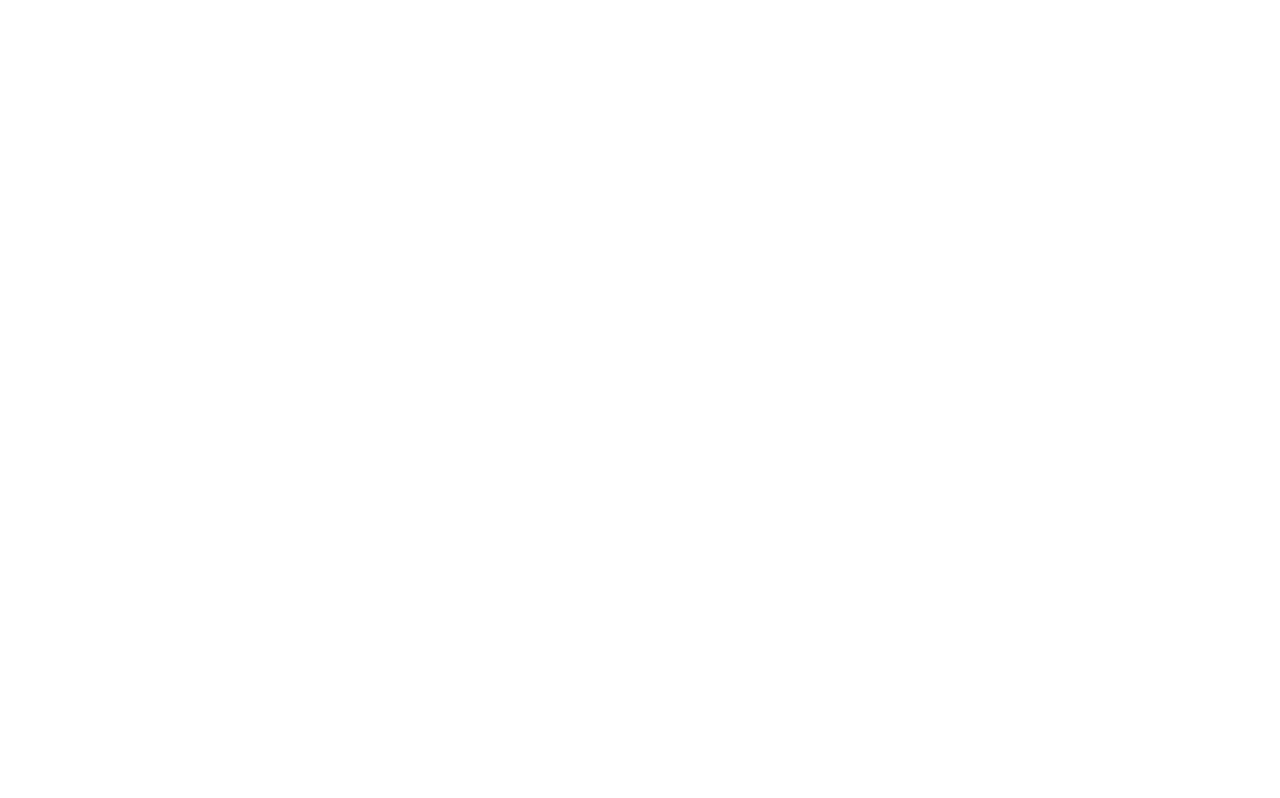
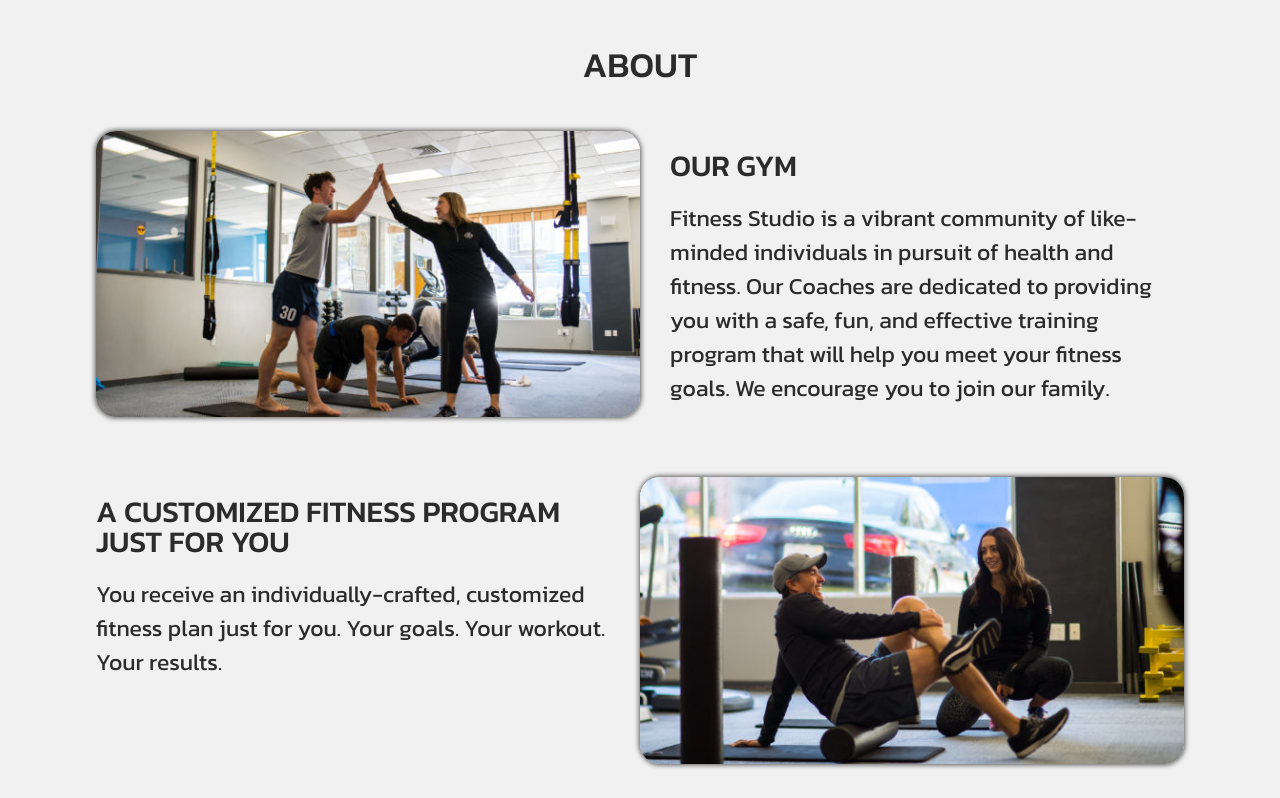
Before and after one commit to Rafael-Lopez-Bobadilla/Fitness-studio, a React (Create React App) app: page / in a window 1280 px wide. Shown: the part 802-1600 px from the top of the page. Built offline with nearby package versions, Linux system fonts and the light colour scheme.

Commit message:
about section finished

```diff
--- a/src/components/About/About.css
+++ b/src/components/About/About.css
@@ -1,3 +1,88 @@
 .about{
-  height: 200vh;
+  color: var(--darkBackground);
+  background-color: var(--grayBackground);
 }
+
+.about__article{
+  width: 85%;
+  max-width: 550px;
+  display: flex;
+  flex-direction: column;
+  margin: 0 auto;
+  padding-bottom: 60px;
+}
+
+.about__img{
+  width: 100%;
+  box-shadow: 0px 0px 5px 1px rgba(0,0,0,0.65);
+  border-radius: 10px;
+  opacity: 0;
+  animation-duration: 1s;
+  transition: opacity 0.5s ease-in-out;
+}
+
+.about__info{
+  padding-top: 20px;
+}
+
+.about__infoTitle{
+  font-size: 25px;
+  line-height: 30px;
+  font-family: mainFont;
+  margin-bottom: 8px;
+}
+
+.about__infoText{
+  font-size: 18px;
+  font-family: aboutInfo;
+}
+
+@media(min-width: 1023px){
+  .about__infoText{
+    font-size: 20px;
+  }
+}
+
+@media(min-width: 1279px){
+  .about__article{
+    flex-direction: row;
+    max-width: var(--maxWidth);
+  }
+
+  .about__img{
+    width: 50%;
+    border-radius: 20px;
+  }
+
+  .about__info{
+    padding-left: 30px;
+    width: 50%;
+  }
+  .about__infoText{
+    font-size: 23px;
+  }
+  .about__infoTitle{
+    font-size: 30px;
+    margin-bottom: 20px;
+  }
+  .about__img.true{
+    position: relative;
+    left: 50%;
+  }
+  .about__info.true{
+    position: relative;
+    left: -50%;
+    padding-left: 0;
+    padding-right: 30px;
+  }
+}
+
+@keyframes scaleBounce {
+  0%   {
+    transform: scale3d(.9, .9, .9);
+  }
+  25%  { transform: scale3d(1.03, 1.03, 1.03);}
+  50%  { transform: scale3d(.97, .97, .97);}
+  75%  { transform: scale3d(1.02, 1.02, 1.02);}
+  100% { transform: scale3d(1, 1, 1);}
+}
--- a/src/components/About/About.js
+++ b/src/components/About/About.js
@@ -1,9 +1,47 @@
+import { useEffect } from 'react'
 import './About.css'
+import SectionTitle from '../SectionTitle'
+import about1 from '../../images/about1.jpg'
+import about2 from '../../images/about2.jpg'
+import about3 from '../../images/about3.jpg'
+import { createObserver } from './observer'
+
+const aboutInfo = [
+  {
+    img: about1,
+    title: 'OUR GYM',
+    info: 'Fitness Studio is a vibrant community of like-minded individuals in pursuit of health and fitness. Our Coaches are dedicated to providing you with a safe, fun, and effective training program that will help you meet your fitness goals. We encourage you to join our family.'
+  },
+  {
+    img: about2,
+    title: 'A CUSTOMIZED FITNESS PROGRAM JUST FOR YOU',
+    info: 'You receive an individually-crafted, customized fitness plan just for you. Your goals. Your workout. Your results.'
+  },
+  {
+    img: about3,
+    title: 'ATHLETIC PERFORMANCE COACHING',
+    info: 'Our trainers and coaching team provides results-based personalized sports performance and fitness programs for athletes at all levels.'
+  }
+]
 
 export default function About() {
+  useEffect(() => {
+    createObserver()
+  }, [])
   return (
     <div className='about'>
-
+      <SectionTitle title={'ABOUT'} />
+      {aboutInfo.map((article, index) => {
+        let switchPosition = false
+        if ((index + 1) % 2 === 0) { switchPosition = true }
+        return <div key={`${index}`} className='about__article'>
+          <img className={`about__img ${switchPosition}`} src={article.img} alt='about img' />
+          <div className={`about__info ${switchPosition}`}>
+            <div className='about__infoTitle'>{article.title}</div>
+            <div className='about__infoText'>{article.info}</div>
+          </div>
+        </div>
+      })}
     </div>
   )
 }
--- /dev/null
+++ b/src/components/About/observer.js
@@ -0,0 +1,21 @@
+export const createObserver = () => {
+  function callbackFunc(entries, observer) {
+    entries.forEach(entry => {
+      if (entry.isIntersecting) {
+        entry.target.style.opacity = '1'
+        entry.target.style.animationName = 'scaleBounce';
+        observer.unobserve(entry.target)
+      }
+    });
+  }
+  let options = {
+    root: null,
+    rootMargin: '0px',
+    threshold: 0.1
+  };
+  let observer = new IntersectionObserver(callbackFunc, options);
+  let images = document.getElementsByClassName('about__img')
+  for (let i = 0; i < images.length; i++) {
+    observer.observe(images[i])
+  }
+}
--- a/src/components/Header/MenuItems.css
+++ b/src/components/Header/MenuItems.css
@@ -3,9 +3,21 @@
   cursor: pointer;
 }
 
-@media(max-width: 768px){
+.menuItems{
+  margin-bottom: 35px;
+  border-bottom: 1px solid lightgray;
+}
+
+@media(min-width: 767px){
   .menuItems{
-    margin-bottom: 35px;
-    border-bottom: 1px solid lightgray;
+    margin-left: 50px;
+    margin-bottom: 0;
+    border: none;
   }
 }
+
+@media(min-width: 850px){
+  .menuItems{
+    margin-left: 63px;
+  }
+}
--- a/src/components/Header/Navbar.css
+++ b/src/components/Header/Navbar.css
@@ -10,11 +10,12 @@
   z-index: 2;
   display: flex;
   align-items: center;
+  box-shadow: 0 1px 20px 0 rgba(32, 33, 36, 0.28);
 }
 
 .nav__wrapper{
   width: 100%;
-  max-width: 1300px;
+  max-width: var(--maxWidth);
   display: flex;
   justify-content: space-between;
   align-items: center;
@@ -42,11 +43,7 @@
   display: none;
 }
 
-.nav__menu div{
-  margin-left: 63px;
-}
-
-@media(min-width: 768px){
+@media(min-width: 767px){
   .nav__hamIcon{
     display: none;
   }
--- a/src/components/Header/SideMenu.css
+++ b/src/components/Header/SideMenu.css
@@ -56,7 +56,7 @@
   opacity: 0.7;
 }
 
-@media(min-width: 768px){
+@media(min-width: 767px){
    .sideMenu{
      display: none;
    }
--- a/src/components/Hero/Hero.css
+++ b/src/components/Hero/Hero.css
@@ -34,7 +34,8 @@
   padding: 5px 45px;
   margin-top: 90px;
   opacity: 0.9;
-  background-color: lightgray;
+  background-image: linear-gradient(to bottom right, rgb(255, 255, 255),rgb(124, 121, 121));
+  box-shadow: 9px 9px 19px -1px rgba(0,0,0,0.41);
   position: absolute;
   border-radius: 10px;
 }
@@ -54,9 +55,9 @@
   animation-name: bounce;
 }
 
-@media(min-width: 768px){
+@media(min-width: 767px){
   .hero__msg{
-    margin-top: -100px;
+    margin-top: -90px;
     letter-spacing: 3px;
     line-height: normal;
   }
--- /dev/null
+++ b/src/components/SectionTitle.css
@@ -0,0 +1,13 @@
+.sectionTitle{
+  font-family: mainFont;
+  font-size: 30px;
+  color: var(--darkBackground);
+  text-align: center;
+  padding: 40px 0;
+}
+
+@media(min-width: 1279px){
+  .sectionTitle{
+    font-size: 35px;
+  }
+}
--- /dev/null
+++ b/src/components/SectionTitle.js
@@ -0,0 +1,9 @@
+import './SectionTitle.css'
+
+export default function SectionTitle({ title }) {
+  return (
+    <div className='sectionTitle'>
+      {title}
+    </div>
+  )
+}
--- a/src/index.css
+++ b/src/index.css
@@ -21,11 +21,8 @@
   src: url('./fonts/EBGaramond-VariableFont_wght.ttf');
 }
 :root{
-  --blueColor: #1293CA;
-  --whiteColor: #fefefe;
-  --blackColor: #000000;
   --darkBackground: #2b2b2b;
-  --grayColor: #6E7271;
   --grayBackground: #f1f1f1;
   --navbarBackground: rgb(31, 30, 30);
+  --maxWidth: 1300px;
 }
```
